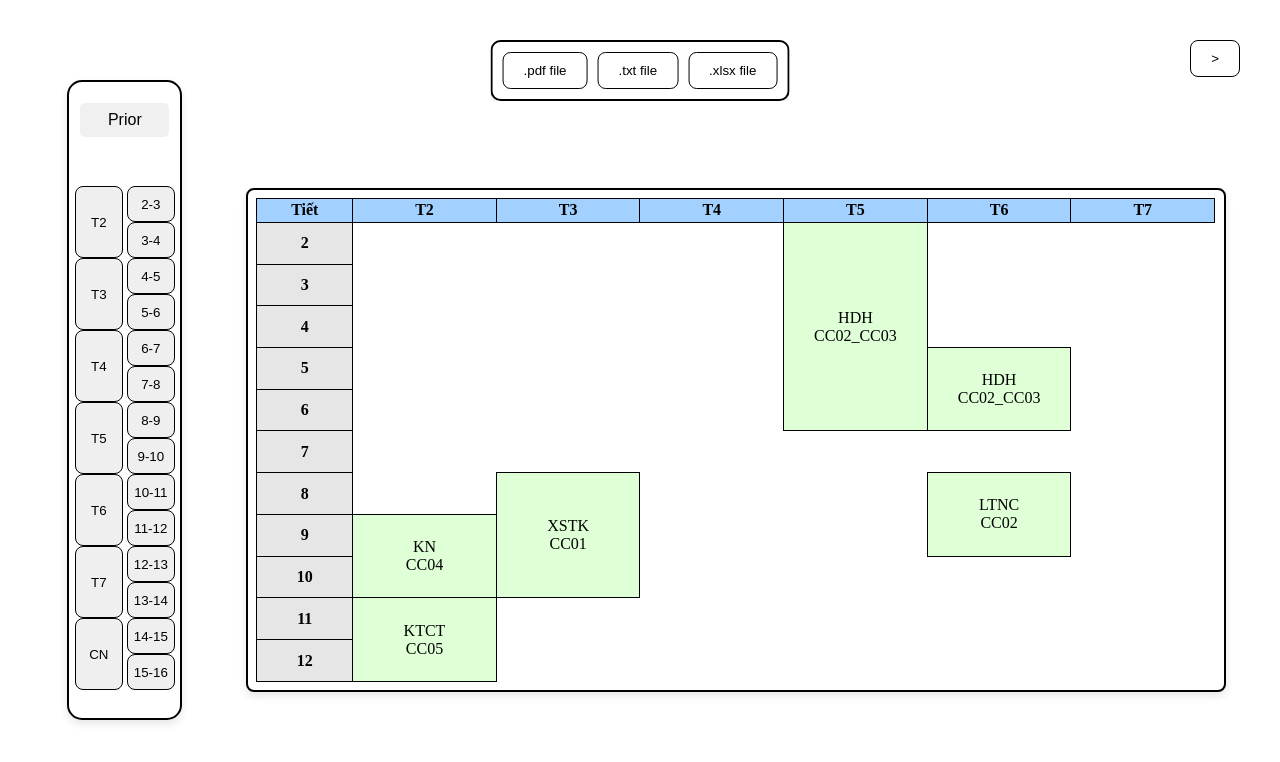
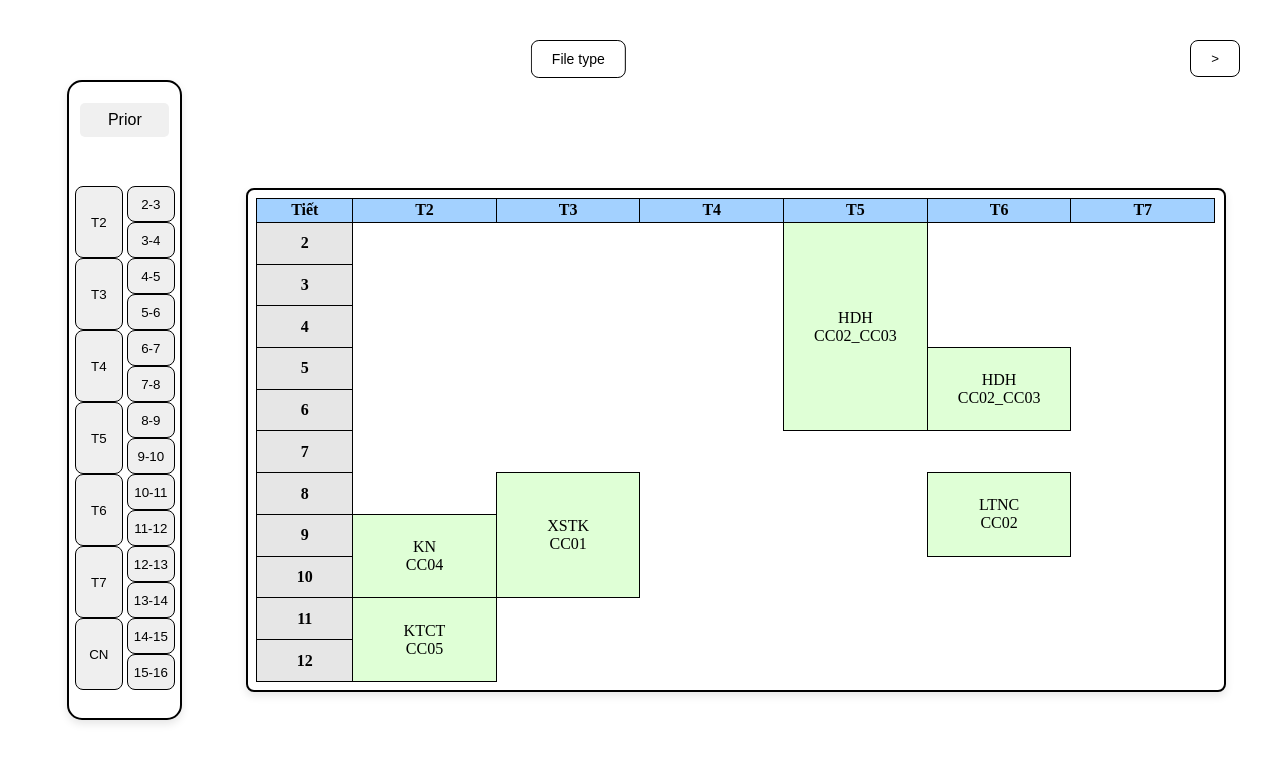
Before and after one commit to Dung2703/BKhrono, a Next.js app in the folder client/: page /result in a window 1280 px wide. Shown: the top 762 px of the page. Built offline with nearby package versions, Linux system fonts and the light colour scheme.

Commit message:
Animation

```diff
--- a/client/app/result/GenerateBar.tsx
+++ b/client/app/result/GenerateBar.tsx
@@ -14,4 +14,4 @@ const GenerateBar = () => {
 };
 
 
-export default GenerateBar
+export default GenerateBar;
--- a/client/app/result/HiddenBar.module.css
+++ b/client/app/result/HiddenBar.module.css
@@ -6,16 +6,49 @@
     display: flex;
     align-items: center;
     gap: 10px;
+    transition: top 0.5s ease-out;
+}
+
+.hiddenBar.show {
+    top: 2%;
+}
+
+.toggleButton {
+    padding: 10px 20px;
+    cursor: pointer;
+    background-color: white;
+    color: black;
+    border: 1px solid black;
+    border-radius: 8px;
+    font-size: 14px;
 }
 
 .filesContainer {
     display: flex;
+    flex-direction: column;
     gap: 10px;
     padding: 10px;
     border: 2px solid black;
     border-radius: 10px;
     background-color: white;
     box-shadow: 0 4px 8px rgba(0, 0, 0, 0.1);
+    transition: max-height 0.5s ease-out, opacity 0.5s ease-out, visibility 0.5s ease-out;
+    max-height: 0;
+    opacity: 0;
+    visibility: hidden;
+    overflow: hidden;
+}
+
+.filesContainer.show {
+    max-height: 200px;
+    opacity: 1;
+    visibility: visible;
+}
+
+.filesContainer.hide {
+    max-height: 0;
+    opacity: 0;
+    visibility: hidden;
 }
 
 .fileButton {
@@ -24,10 +57,4 @@
     border-radius: 8px;
     background-color: white;
     cursor: pointer;
-    transition: background-color 0.3s, transform 0.2s;
 }
-
-.fileButton:hover {
-    background-color: lightgray;
-    transform: scale(1.05);
-}
--- a/client/app/result/HiddenBar.tsx
+++ b/client/app/result/HiddenBar.tsx
@@ -1,11 +1,22 @@
 "use client";
 import React, { useState } from 'react';
 import styles from './HiddenBar.module.css';
+import { useAutoAnimate } from '@formkit/auto-animate/react';
 
 const HiddenBar = () => {
+  const [isVisible, setIsVisible] = useState(false);
+  const [parent] = useAutoAnimate();
+
+  const handleClick = () => {
+    setIsVisible(!isVisible);
+  };
+
   return (
-    <div className={styles.hiddenBar}>
-      <div className={styles.filesContainer}>
+    <div className={`${styles.hiddenBar} ${isVisible ? styles.show : ''}`}>
+      <button className={styles.toggleButton} onClick={handleClick}>
+        {isVisible ? 'X' : 'File type'}
+      </button>
+      <div ref={parent} className={`${styles.filesContainer} ${isVisible ? styles.show : styles.hide}`}>
         <button className={styles.fileButton}>.pdf file</button>
         <button className={styles.fileButton}>.txt file</button>
         <button className={styles.fileButton}>.xlsx file</button>
--- a/client/package.json
+++ b/client/package.json
@@ -9,7 +9,9 @@
     "lint": "next lint"
   },
   "dependencies": {
+    "@formkit/auto-animate": "^0.8.2",
     "file-saver": "^2.0.5",
+    "framer-motion": "^12.0.6",
     "next": "^15.1.6",
     "react": "^19.0.0",
     "react-dom": "^19.0.0"
```
Also changed, not shown: 1 other file (tests, documents, lock files or other folders).
